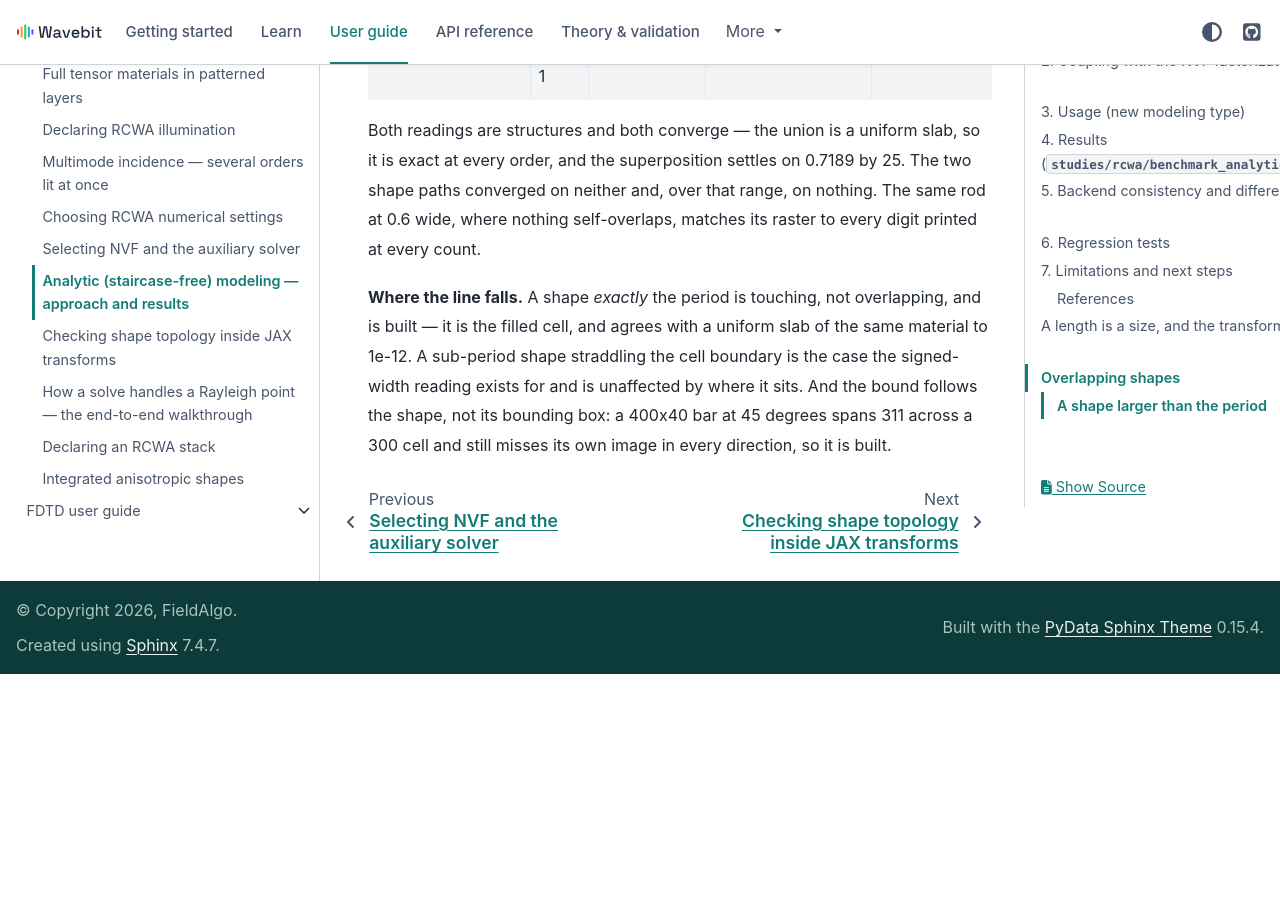
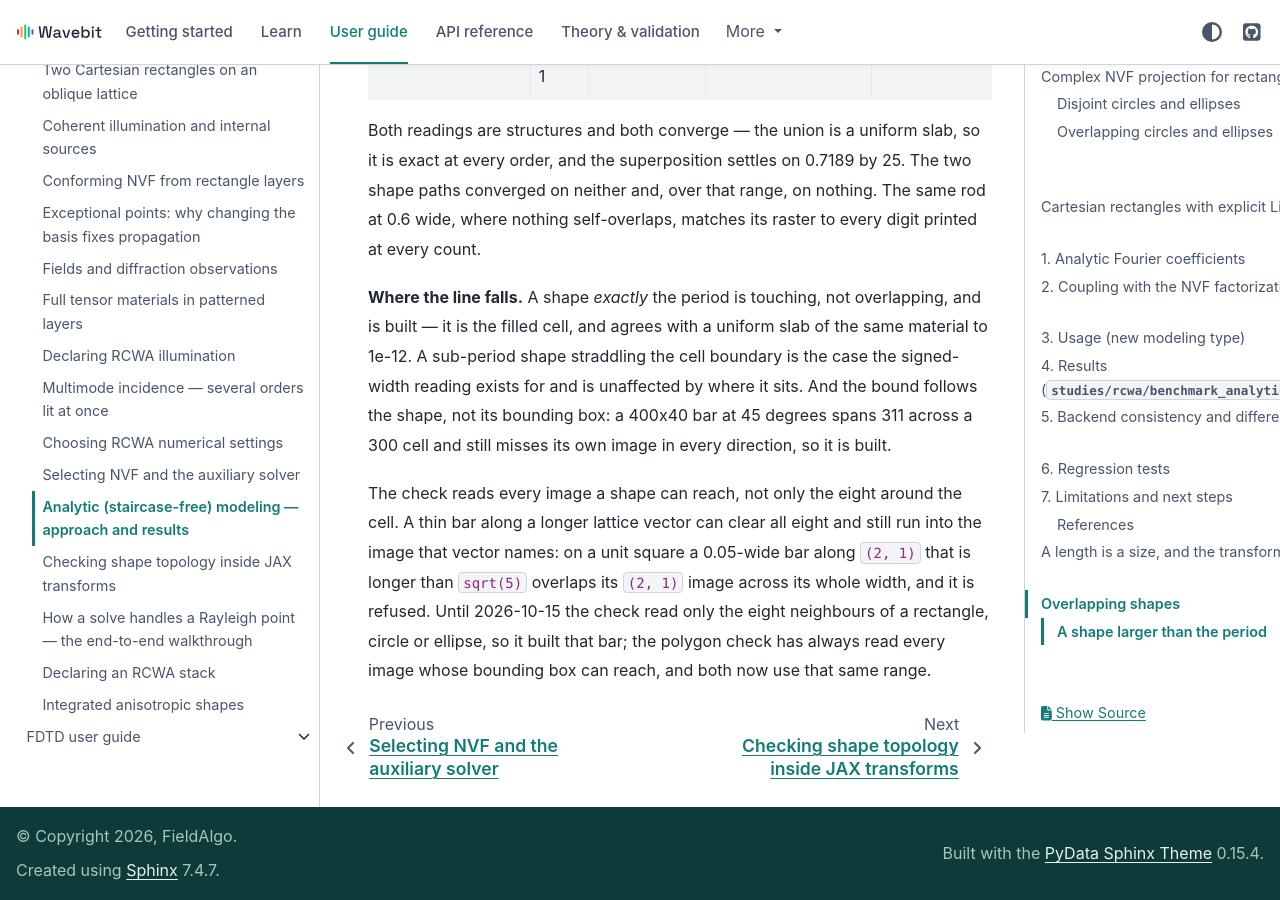
Before and after one commit to fieldalgo/wavebit, a Sphinx documentation site: the page built from docs/guide/rcwa/parametric-modeling.md, in a window 1280 px wide and 900 px high, scrolled down 21951 px. Built offline with Sphinx 7.4.7 and the PyData theme 0.15.4, drawn with Linux system fonts in a browser that asks for light colours; pages that are not in the unit, such as notebooks, are missing from menus; before the commit the page ends 22625 px from its top, so only the background shows below that.

Commit message:
docs(rcwa): the image check reaches past the eight neighbours of the cell
The parametric guide's "Where the line falls" said the bound follows the
shape, with a tilted bar that misses its images and is built. It now
also gives the converse: a thin bar along a longer lattice vector clears
the eight neighbours and runs into the image that vector names, which
the check refuses since the primitive sweep reads every image a shape
can reach, as the polygon check always has.

Co-Authored-By: Claude Opus 5.5 <noreply@anthropic.com>

```diff
--- a/docs/guide/rcwa/parametric-modeling.md
+++ b/docs/guide/rcwa/parametric-modeling.md
@@ -678,3 +678,10 @@ built — it is the filled cell, and agrees with a uniform slab of the same mate
 exists for and is unaffected by where it sits. And the bound follows the shape, not its bounding
 box: a 400x40 bar at 45 degrees spans 311 across a 300 cell and still misses its own image in
 every direction, so it is built.
+
+The check reads every image a shape can reach, not only the eight around the cell. A thin bar
+along a longer lattice vector can clear all eight and still run into the image that vector
+names: on a unit square a 0.05-wide bar along `(2, 1)` that is longer than `sqrt(5)` overlaps its
+`(2, 1)` image across its whole width, and it is refused. Until 2026-10-15 the check read only the
+eight neighbours of a rectangle, circle or ellipse, so it built that bar; the polygon check has
+always read every image whose bounding box can reach, and both now use that same range.
```
